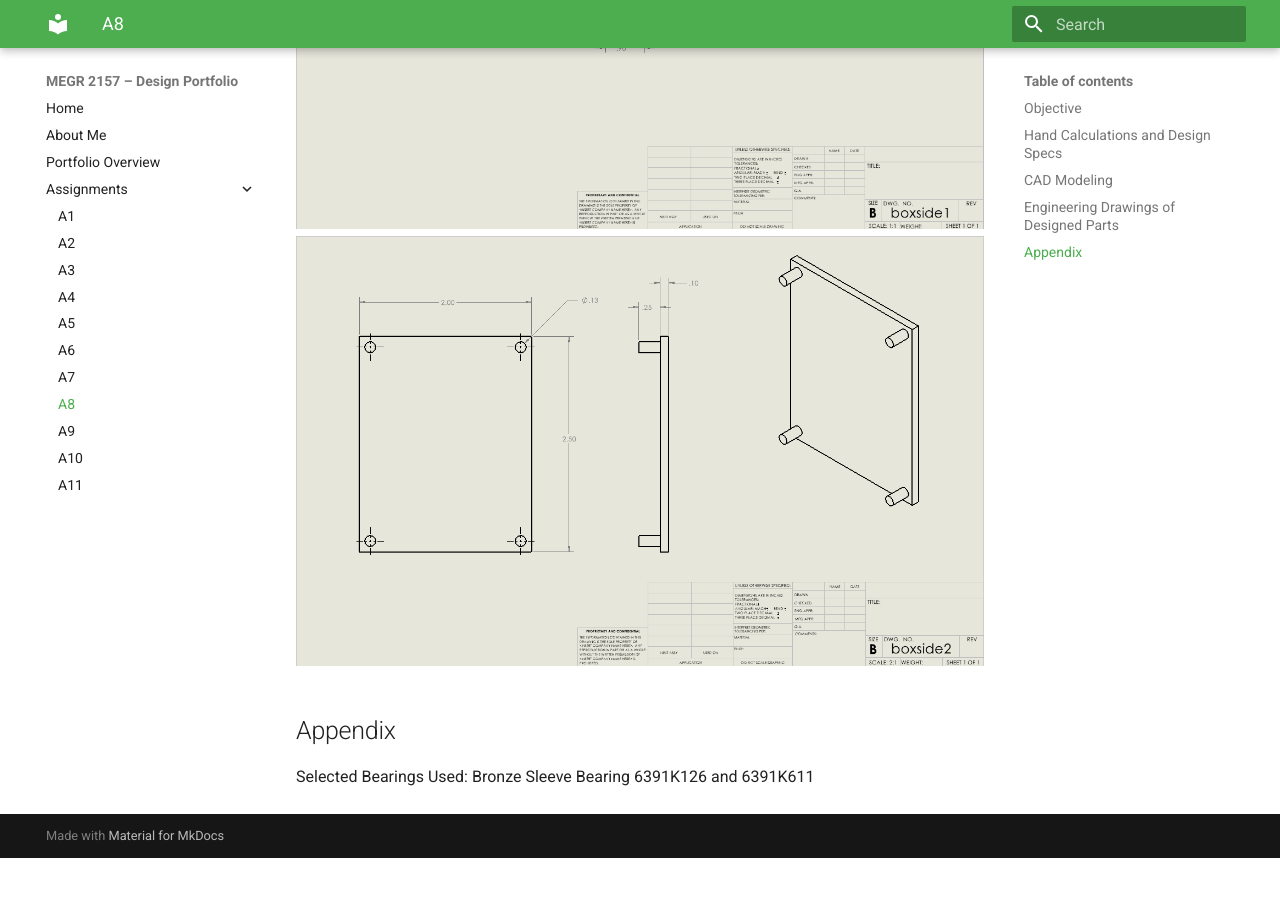
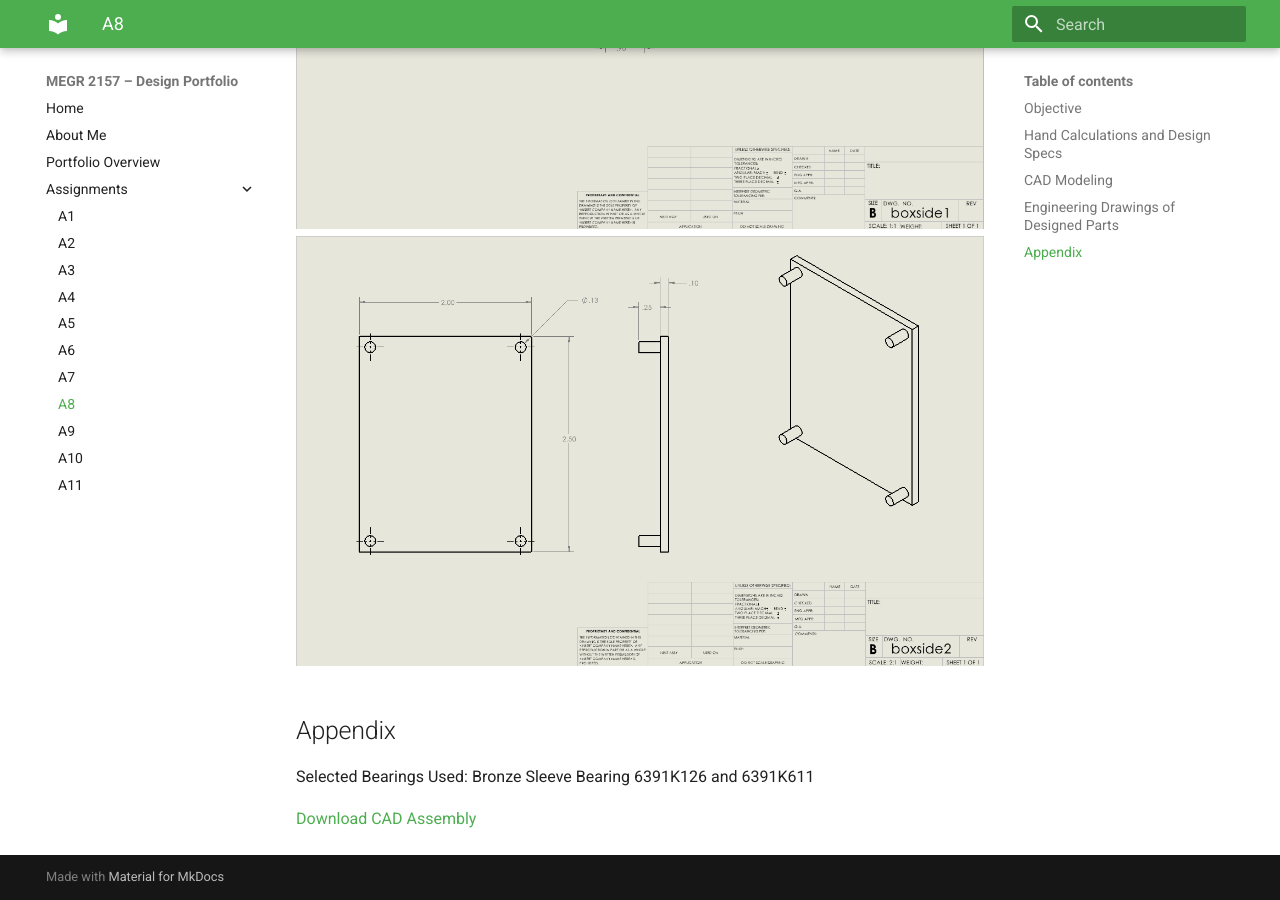
Before and after one commit to apaciore/megr2156-portfolio, an MkDocs documentation site: the page built from docs/assignments/A08/index.md, in a window 1280 px wide and 900 px high, scrolled down 8956 px. Built offline with MkDocs 1.6.1 and Material for MkDocs 9.7.7, drawn with Linux system fonts in a browser that asks for light colours; before the commit the page ends 9814 px from its top, so only the background shows below that.

Commit message:
Update index.md with appendix and download link
Added a section for selected bearings and a download link for the CAD assembly.

```diff
--- a/docs/assignments/A08/index.md
+++ b/docs/assignments/A08/index.md
@@ -56,4 +56,7 @@ All of the parts were then inputted into an assembly file for the whole gearbox
 ![draw4](Screenshot%202026-11-02%20164002.png)
 
 ## Appendix
+
 Selected Bearings Used: Bronze Sleeve Bearing 6391K126 and 6391K611
+
+[Download CAD Assembly](gearboxassembly.SLDASM)
```
